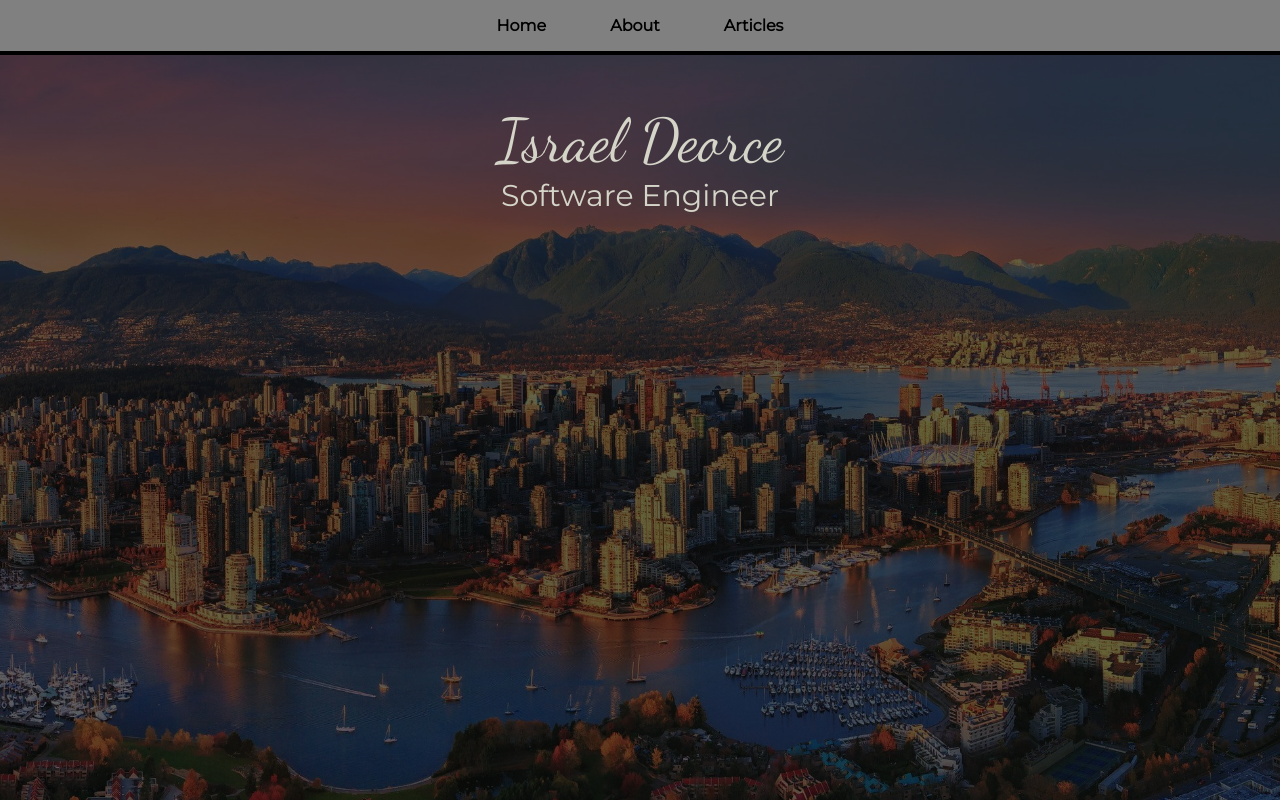
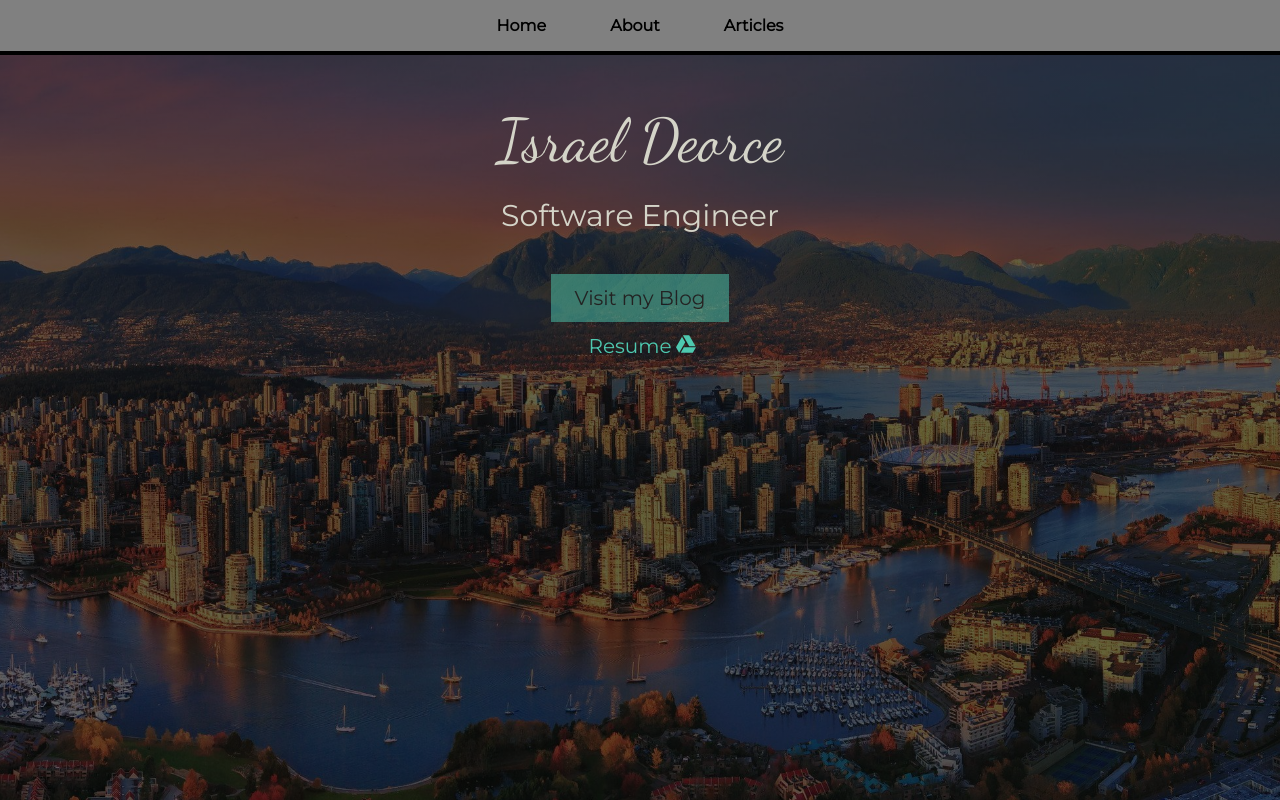
Before and after one commit to IsraelDeorce/portfolio, a React (Create React App) app: page / in a window 1280 px wide. Shown: the top 800 px of the page. Built offline with nearby package versions, Linux system fonts and the light colour scheme.

Commit message:
home screen added with button to resume

```diff
--- a/package.json
+++ b/package.json
@@ -13,6 +13,7 @@
     "react": "^17.0.2",
     "react-dom": "^17.0.2",
     "react-hook-form": "^7.0.0",
+    "react-icons": "^4.2.0",
     "react-router": "^5.2.0",
     "react-router-dom": "^5.2.0",
     "react-scripts": "4.0.3",
--- a/src/App.scss
+++ b/src/App.scss
@@ -1 +1,6 @@
 .App {}
+
+.isDisabled {
+  cursor: not-allowed;
+  opacity: 0.5;
+}
--- /dev/null
+++ b/src/components/BlogButton/BlogButton.jsx
@@ -0,0 +1,10 @@
+import { UIButton } from '../'
+import './BlogButton.scss'
+
+function BlogButton() {
+  return (
+    <UIButton className='blog-button isDisabled' label='Visit my Blog' onClick={() => null}/>
+  )
+}
+
+export default BlogButton
--- /dev/null
+++ b/src/components/BlogButton/BlogButton.scss
@@ -0,0 +1,6 @@
+@import '/src/index.scss';
+
+.blog-button {
+  background-color: $dark-component;
+  color: $dark-background;
+}
--- /dev/null
+++ b/src/components/UIButton/UIButton.jsx
@@ -0,0 +1,20 @@
+import './UIButton.scss'
+
+function UIButton (props) {
+  const {
+    className = '',
+    label = '',
+    onClick = () => alert('I do nothing!'),
+    lefticon,
+    righticon
+  } = props
+  return (
+    <button className={`ui-button ${className}`} onClick={onClick}>
+      {lefticon}
+      <span className='ui-button-label'>{label}</span>
+      {righticon}
+    </button>
+  )
+}
+
+export default UIButton
--- /dev/null
+++ b/src/components/UIButton/UIButton.scss
@@ -0,0 +1,10 @@
+.ui-button {
+  align-self: stretch;
+  display: flex;
+  justify-content: center;
+  padding: .75rem 1.25rem;
+}
+
+.ui-button-label {
+  padding: 0 0.25rem;
+}
--- a/src/components/index.js
+++ b/src/components/index.js
@@ -1 +1,3 @@
 export { default as NavBar } from './NavBar/NavBar';
+export { default as BlogButton } from './BlogButton/BlogButton';
+export { default as UIButton } from './UIButton/UIButton';
--- a/src/index.scss
+++ b/src/index.scss
@@ -47,12 +47,24 @@ h1 {
   font-size: 60px;
   font-weight: 400;
   margin: 0;
+  margin-bottom: 20px;
 }
 
 section {
-  padding: 50px 0;
+  padding: 50px 1.25rem;
 }
 
 p {
   margin: 0;
+  margin-bottom: 20px;
 }
+
+button {
+  background: none;
+	color: inherit;
+	border: none;
+	padding: 0;
+	font: inherit;
+	cursor: pointer;
+	outline: inherit;
+}
--- a/src/pages/Home/Home.jsx
+++ b/src/pages/Home/Home.jsx
@@ -1,3 +1,6 @@
+import { BlogButton, UIButton } from '../../components';
+import { FaGoogleDrive } from 'react-icons/fa';
+
 import './Home.scss';
 
 function Home() {
@@ -7,6 +10,15 @@ function Home() {
     }}>
       <h1>Israel Deorce</h1>
       <p className='subtitle'>Software Engineer</p>
+      <div className='home-buttons'>
+        <BlogButton />
+        <UIButton
+          onClick={() => window.open('https://docs.google.com/document/d/1gwsxihd7lOVGqM2HzhD2VqOYW85ExDR7hLntG_dOQyg/edit?usp=sharing', '_blank')}
+          className='secondary'
+          label='Resume'
+          righticon={<FaGoogleDrive />}
+        />
+      </div>
     </section>
   )
 }
--- a/src/pages/Home/Home.scss
+++ b/src/pages/Home/Home.scss
@@ -8,6 +8,17 @@
   display: flex;
   flex-direction: column;
   align-items: center;
+
+  .home-buttons {
+    display: flex;
+    flex-direction: column;
+    align-items: center;
+    margin-top: 20px;
+    font-size: 1.25rem;
+    .secondary {
+      color: $dark-component;
+    }
+  }
 }
 
 .subtitle {
```
Also changed, not shown: 1 other file (tests, documents, lock files or other folders).
